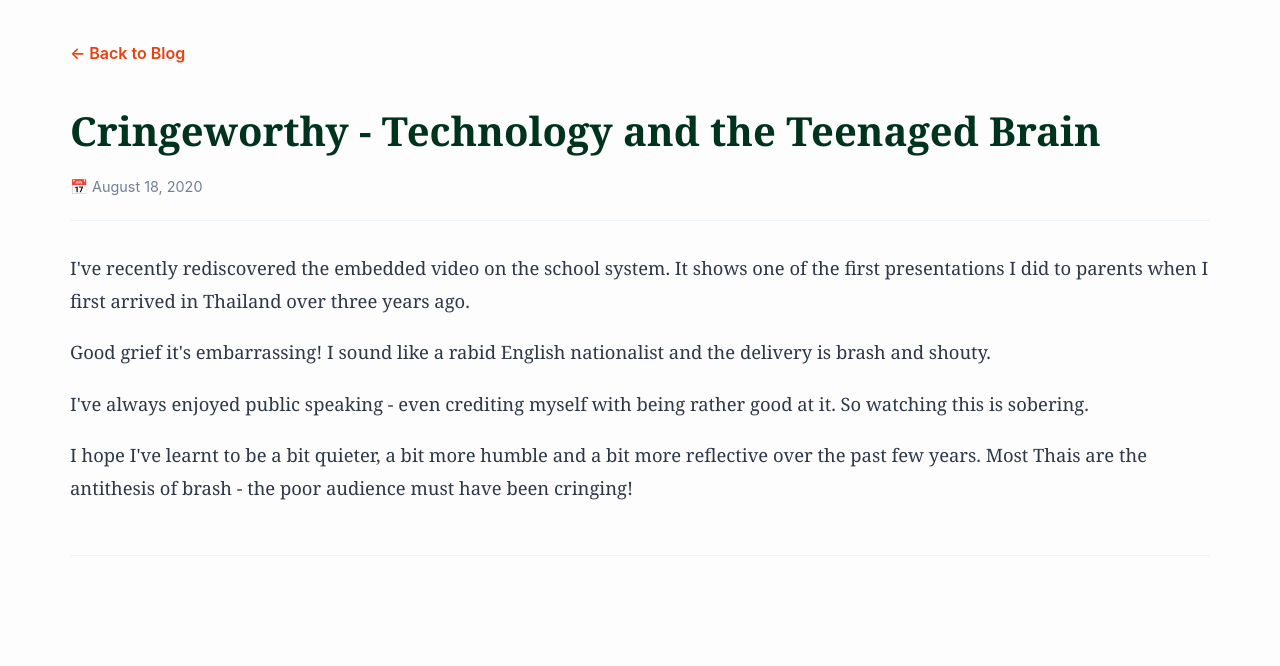
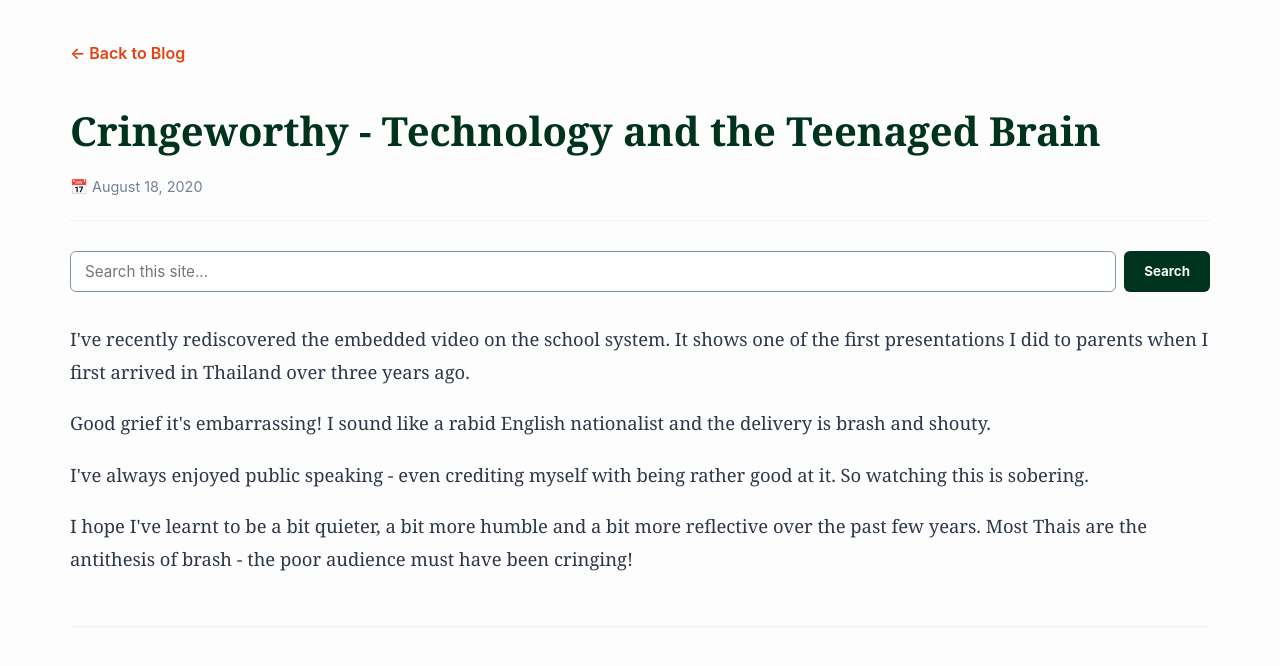
Before and after one commit to tjjefferis/timjefferis.com, a Jekyll site: the page built from _posts/2020-08-18-cringeworthy---technology-and-the-teenaged-brain.md, in a window 1280 px wide. Shown: the top 666 px of the page. Built offline with Jekyll 4.4.1, drawn with Linux system fonts in a browser that asks for light colours; comment, search, counter and statistics services are not loaded.

Commit message:
Position search widget under article titles in post layout

```diff
--- a/_layouts/post.html
+++ b/_layouts/post.html
@@ -11,6 +11,23 @@ layout: default
         📅 {{ page.date | date: "%B %d, %Y" }}
       </div>
     </header>
+
+  <!-- Google Site Search Widget -->
+  <div class="site-search-wrapper" style="margin: 0 auto 30px auto; max-width: 100%; width: 100%;">
+    <form action="https://www.google.com/search" method="get" style="display: flex; gap: 8px; width: 100%;">
+      <input type="hidden" name="sitesearch" value="timjefferis.com">
+      <input type="text" name="q" placeholder="Search this site..." required
+             style="flex: 1; padding: 10px 14px; border: 1.5px solid #7F9C90; border-radius: 6px; font-family: inherit; font-size: 0.95em; outline: none; transition: border-color 0.2s; background: #FFF;"
+             onfocus="this.style.borderColor='#00331D'" onblur="this.style.borderColor='#7F9C90'">
+      <button type="submit"
+              style="background-color: #00331D; color: #F8FAF8; border: none; padding: 10px 20px; border-radius: 6px; cursor: pointer; font-family: inherit; font-weight: bold; transition: background-color 0.2s;"
+              onmouseover="this.style.backgroundColor='#7F9C90'" onmouseout="this.style.backgroundColor='#00331D'">
+        Search
+      </button>
+    </form>
+  </div>
+  <!-- End Google Site Search Widget -->
+
 
     <div class="post-content" style="font-family: 'Georgia', serif; font-size: 1.15rem; line-height: 1.8; color: #2d3748; margin-bottom: 50px;">
       {{ content }}
```
